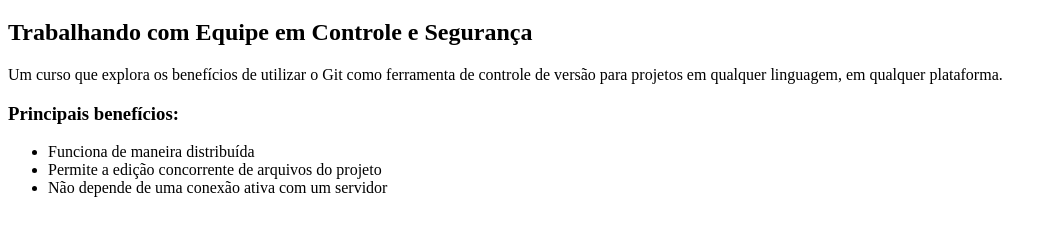
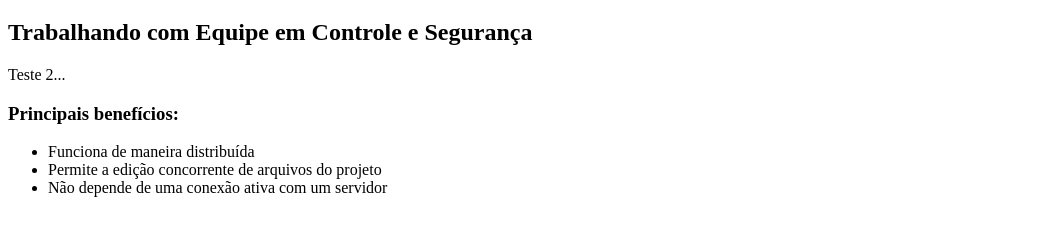
Before and after one commit to vncmoreira/curso-git, a plain HTML site: page index.html in a window 1280 px wide. Shown: the part 61-296 px from the top of the page, without its empty margins (0-1053 px from the left). Drawn offline with Linux system fonts and the light colour scheme.

Commit message:
Teste 2...

```diff
--- a/index.html
+++ b/index.html
@@ -7,7 +7,7 @@
         <h1>Git</h1>
         <h2>Trabalhando com Equipe em Controle e Segurança</h2>
 
-        <p>Um curso que explora os benefícios de utilizar o Git como ferramenta de controle de versão para projetos em qualquer linguagem, em qualquer plataforma.</p>
+        <p>Teste 2...</p>
 
         <h3>Principais benefícios:</h3>
         <ul>
```
